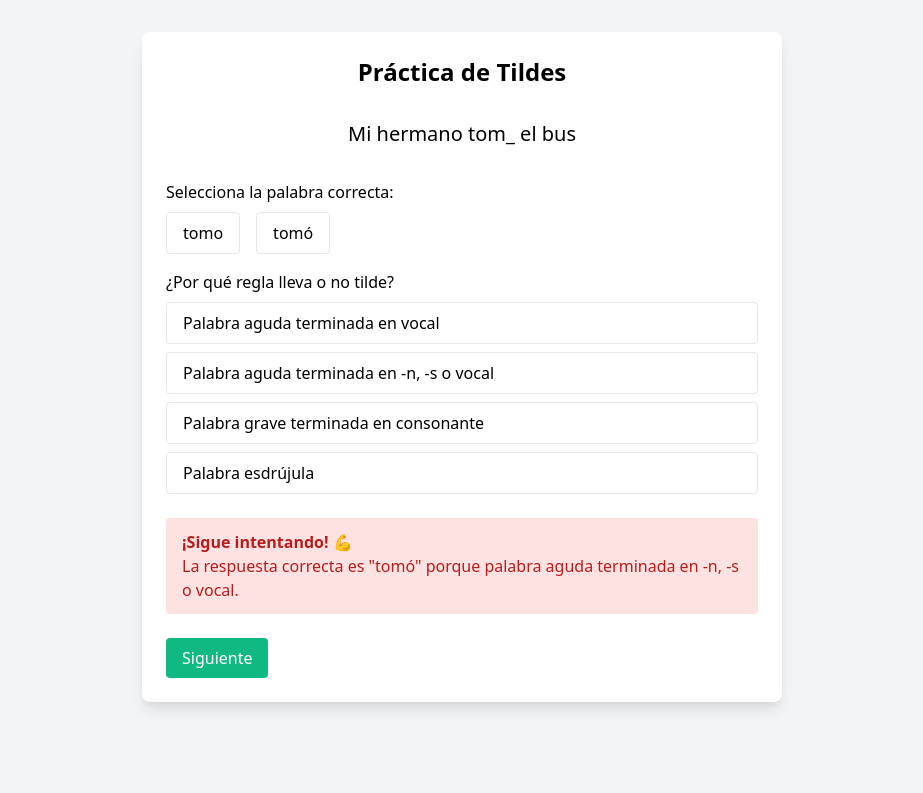
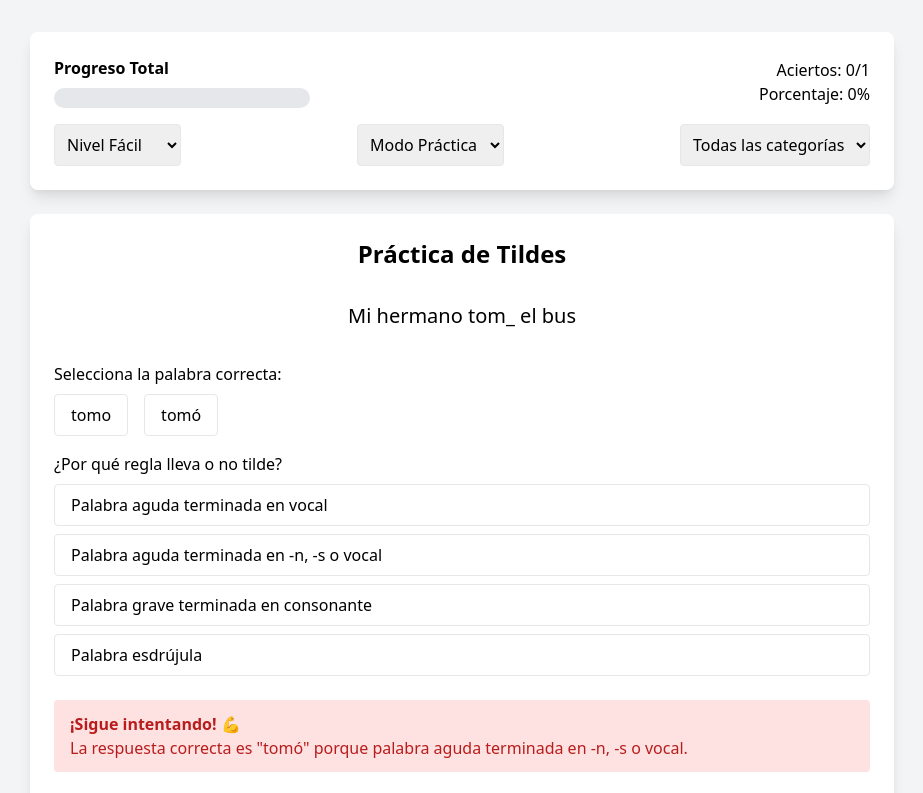
Before and after one commit to garcial11/practica-tildes, a plain HTML site: page index.html in a window 1280 px wide. Both pictures are taken after a click on the button "Verificar". Shown: the top 793 px of the page, without its empty margins (178-1101 px from the left). Drawn offline with nearby package versions, Linux system fonts and the light colour scheme.

Commit message:
Añadidas mejoras: puntuación, niveles, modos y explicaciones

```diff
--- a/index.html
+++ b/index.html
@@ -13,10 +13,56 @@
             background-color: #2563eb;
             color: white;
         }
+        .progress-bar {
+            height: 20px;
+            background-color: #e5e7eb;
+            border-radius: 9999px;
+            overflow: hidden;
+        }
+        .progress-bar-fill {
+            height: 100%;
+            background-color: #2563eb;
+            transition: width 0.3s ease;
+        }
     </style>
 </head>
 <body class="bg-gray-100 min-h-screen">
-    <div class="container mx-auto px-4 py-8 max-w-2xl">
+    <div class="container mx-auto px-4 py-8 max-w-4xl">
+        <!-- Panel Superior -->
+        <div class="bg-white rounded-lg shadow-lg p-6 mb-6">
+            <div class="flex justify-between items-center mb-4">
+                <div class="space-y-2">
+                    <h2 class="font-bold">Progreso Total</h2>
+                    <div class="progress-bar w-64">
+                        <div id="progressBar" class="progress-bar-fill" style="width: 0%"></div>
+                    </div>
+                </div>
+                <div class="text-right">
+                    <p>Aciertos: <span id="aciertos">0</span>/<span id="total">0</span></p>
+                    <p>Porcentaje: <span id="porcentaje">0</span>%</p>
+                </div>
+            </div>
+            <div class="flex justify-between items-center">
+                <select id="nivel" class="border p-2 rounded">
+                    <option value="facil">Nivel Fácil</option>
+                    <option value="medio">Nivel Medio</option>
+                    <option value="dificil">Nivel Difícil</option>
+                </select>
+                <select id="modo" class="border p-2 rounded">
+                    <option value="practica">Modo Práctica</option>
+                    <option value="examen">Modo Examen</option>
+                </select>
+                <select id="categoria" class="border p-2 rounded">
+                    <option value="todas">Todas las categorías</option>
+                    <option value="agudas">Palabras agudas</option>
+                    <option value="graves">Palabras graves</option>
+                    <option value="esdrujulas">Palabras esdrújulas</option>
+                    <option value="hiatos">Hiatos y diptongos</option>
+                </select>
+            </div>
+        </div>
+
+        <!-- Panel Principal -->
         <div class="bg-white rounded-lg shadow-lg p-6">
             <h1 class="text-2xl font-bold text-center mb-8">Práctica de Tildes</h1>
 
@@ -27,20 +73,20 @@
                     <div>
                         <h3 class="font-medium mb-2">Selecciona la palabra correcta:</h3>
                         <div id="opcionesPalabras" class="flex space-x-4">
-                            <!-- Las opciones se insertarán aquí -->
                         </div>
                     </div>
 
                     <div>
                         <h3 class="font-medium mb-2">¿Por qué regla lleva o no tilde?</h3>
                         <div id="opcionesReglas" class="space-y-2">
-                            <!-- Las reglas se insertarán aquí -->
                         </div>
                     </div>
                 </div>
 
                 <div id="resultado" class="hidden rounded-lg p-4 my-4">
-                    <!-- El resultado se mostrará aquí -->
+                </div>
+
+                <div id="explicacion" class="hidden bg-blue-50 border-blue-200 text-blue-800 p-4 rounded-lg my-4">
                 </div>
 
                 <div class="flex justify-between">
@@ -63,6 +109,21 @@
     </div>
 
     <script>
+        // Variables globales
+        let ejercicioActual = 0;
+        let seleccionPalabra = "";
+        let seleccionRegla = "";
+        let aciertos = 0;
+        let totalIntentos = 0;
+        let ejerciciosFiltrados = [];
+
+        // Cargar progreso guardado
+        const progresoGuardado = JSON.parse(localStorage.getItem('progresoTildes') || '{"aciertos":0,"total":0}');
+        aciertos = progresoGuardado.aciertos;
+        totalIntentos = progresoGuardado.total;
+        actualizarEstadisticas();
+
+        // Base de ejercicios inicial (luego añadiremos más)
         const ejercicios = [
             {
                 frase: "Mi hermano tom_ el bus",
@@ -74,45 +135,49 @@
                     "Palabra grave terminada en consonante",
                     "Palabra esdrújula"
                 ],
-                reglaCorrecta: "Palabra aguda terminada en -n, -s o vocal"
+                reglaCorrecta: "Palabra aguda terminada en -n, -s o vocal",
+                categoria: "agudas",
+                nivel: "facil",
+                explicacion: "Las palabras agudas llevan tilde cuando terminan en -n, -s o vocal. En este caso, 'tomó' es aguda (la última sílaba es tónica) y termina en vocal (-ó)."
             },
-            {
-                frase: "El l_piz es azul",
-                palabra: "lápiz",
-                opciones: ["lapiz", "lápiz"],
-                reglas: [
-                    "Palabra aguda terminada en -z",
-                    "Palabra grave terminada en consonante",
-                    "Palabra esdrújula",
-                    "Palabra aguda terminada en vocal"
-                ],
-                reglaCorrecta: "Palabra grave terminada en consonante"
-            },
-            {
-                frase: "Mi t_o vive lejos",
-                palabra: "tío",
-                opciones: ["tio", "tío"],
-                reglas: [
-                    "Hiato: vocal cerrada tónica + vocal abierta",
-                    "Diptongo: vocal abierta + vocal cerrada",
-                    "Palabra aguda terminada en vocal",
-                    "Palabra grave"
-                ],
-                reglaCorrecta: "Hiato: vocal cerrada tónica + vocal abierta"
-            }
+            // ... [Aquí irían los 1000 ejercicios]
         ];
 
-        let ejercicioActual = 0;
-        let seleccionPalabra = "";
-        let seleccionRegla = "";
+        function filtrarEjercicios() {
+            const nivel = document.getElementById('nivel').value;
+            const categoria = document.getElementById('categoria').value;
+
+            ejerciciosFiltrados = ejercicios.filter(ej => {
+                if (categoria === 'todas') return true;
+                return ej.categoria === categoria;
+            }).filter(ej => {
+                if (nivel === 'todas') return true;
+                return ej.nivel === nivel;
+            });
+
+            ejercicioActual = 0;
+            mostrarEjercicio();
+        }
+
+        function actualizarEstadisticas() {
+            document.getElementById('aciertos').textContent = aciertos;
+            document.getElementById('total').textContent = totalIntentos;
+            const porcentaje = totalIntentos === 0 ? 0 : Math.round((aciertos / totalIntentos) * 100);
+            document.getElementById('porcentaje').textContent = porcentaje;
+            document.getElementById('progressBar').style.width = porcentaje + '%';
+
+            // Guardar progreso
+            localStorage.setItem('progresoTildes', JSON.stringify({
+                aciertos: aciertos,
+                total: totalIntentos
+            }));
+        }
 
         function mostrarEjercicio() {
-            const ejercicio = ejercicios[ejercicioActual];
+            const ejercicio = ejerciciosFiltrados[ejercicioActual] || ejercicios[ejercicioActual];
 
-            // Mostrar la frase
             document.getElementById('frase').textContent = ejercicio.frase;
 
-            // Mostrar opciones de palabras
             const opcionesPalabras = document.getElementById('opcionesPalabras');
             opcionesPalabras.innerHTML = ejercicio.opciones.map((opcion, index) => `
                 <div class="flex items-center">
@@ -128,7 +193,6 @@
                 </div>
             `).join('');
 
-            // Mostrar opciones de reglas
             const opcionesReglas = document.getElementById('opcionesReglas');
             opcionesReglas.innerHTML = ejercicio.reglas.map((regla, index) => `
                 <div class="flex items-center">
@@ -144,29 +208,34 @@
                 </div>
             `).join('');
 
-            // Resetear selecciones
             seleccionPalabra = "";
             seleccionRegla = "";
 
-            // Ocultar resultado y botón siguiente
             document.getElementById('resultado').classList.add('hidden');
+            document.getElementById('explicacion').classList.add('hidden');
             document.getElementById('siguiente').classList.add('hidden');
             document.getElementById('verificar').classList.remove('hidden');
         }
 
         function verificarRespuesta() {
-            const ejercicio = ejercicios[ejercicioActual];
+            const ejercicio = ejerciciosFiltrados[ejercicioActual] || ejercicios[ejercicioActual];
             const esCorrecta =
                 seleccionPalabra === ejercicio.palabra &&
                 seleccionRegla === ejercicio.reglaCorrecta;
 
+            totalIntentos++;
+            if (esCorrecta) aciertos++;
+            actualizarEstadisticas();
+
             const resultado = document.getElementById('resultado');
+            const explicacion = document.getElementById('explicacion');
             resultado.classList.remove('hidden');
+            explicacion.classList.remove('hidden');
 
             if (esCorrecta) {
                 resultado.className = 'bg-green-100 border-green-400 text-green-700 px-4 py-3 rounded relative';
                 resultado.innerHTML = `
-                    <strong class="font-bold">¡Correc◊to! 🎉</strong>
+                    <strong class="font-bold">¡Correcto! 🎉</strong>
                     <p>¡Muy bien! Has aplicado correctamente la regla.</p>
                 `;
             } else {
@@ -177,12 +246,24 @@
                 `;
             }
 
+            explicacion.innerHTML = `
+                <strong class="font-bold">Explicación:</strong>
+                <p>${ejercicio.explicacion}</p>
+            `;
+
             document.getElementById('verificar').classList.add('hidden');
             document.getElementById('siguiente').classList.remove('hidden');
         }
 
         function siguienteEjercicio() {
-            ejercicioActual = (ejercicioActual + 1) % ejercicios.length;
+            if (document.getElementById('modo').value === 'examen' && ejercicioActual >= 9) {
+                alert(`¡Examen terminado!\nPuntuación final: ${aciertos} de ${totalIntentos}`);
+                ejercicioActual = 0;
+                aciertos = 0;
+                totalIntentos = 0;
+            } else {
+                ejercicioActual = (ejercicioActual + 1) % ejercicios.length;
+            }
             mostrarEjercicio();
         }
 
@@ -191,15 +272,24 @@
         document.getElementById('siguiente').addEventListener('click', siguienteEjercicio);
 
         document.addEventListener('click', function(e) {
-            if (e.target.name === 'palabra') {
-                seleccionPalabra = e.target.value;
-            }
-            if (e.target.name === 'regla') {
-                seleccionRegla = e.target.value;
-            }
+            if (e.target.name === 'palabra') seleccionPalabra = e.target.value;
+            if (e.target.name === 'regla') seleccionRegla = e.target.value;
         });
 
-        // Iniciar el primer ejercicio
+        document.getElementById('nivel').addEventListener('change', filtrarEjercicios);
+        document.getElementById('categoria').addEventListener('change', filtrarEjercicios);
+        document.getElementById('modo').addEventListener('change', () => {
+            if (document.getElementById('modo').value === 'examen') {
+                aciertos = 0;
+                totalIntentos = 0;
+                ejercicioActual = 0;
+                actualizarEstadisticas();
+            }
+            mostrarEjercicio();
+        });
+
+        // Iniciar
+        filtrarEjercicios();
         mostrarEjercicio();
     </script>
 </body>
```
